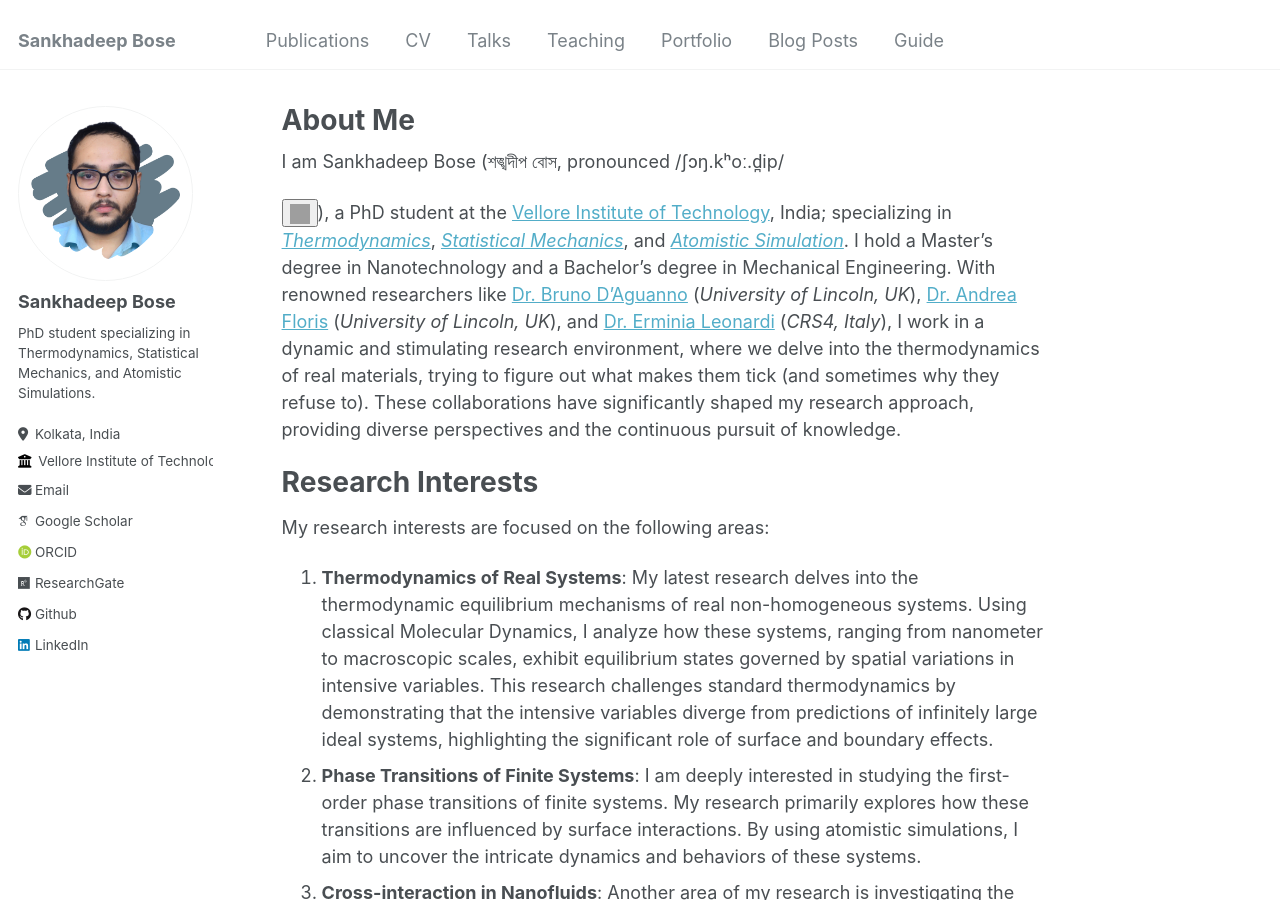
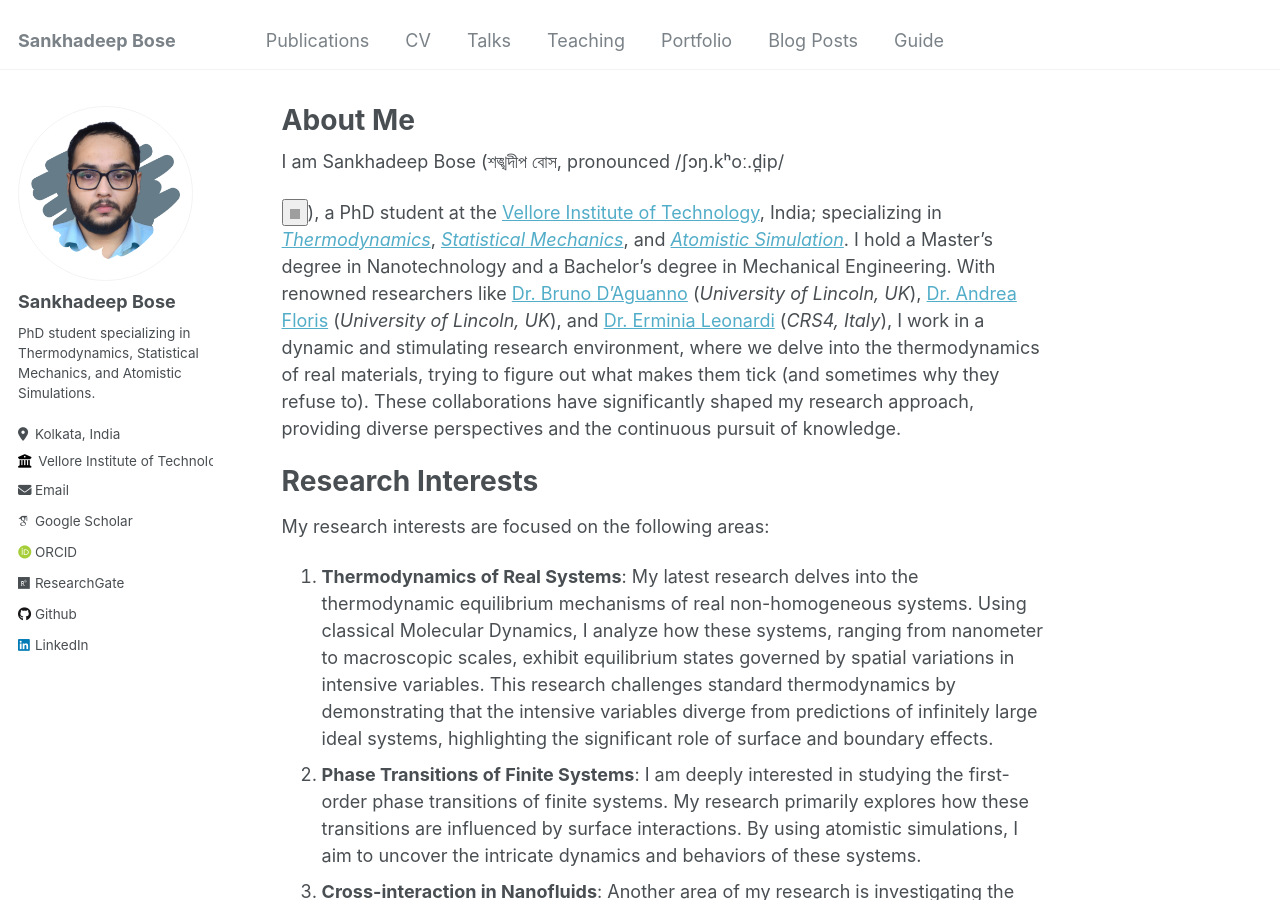
Before and after one commit to sankhadeepbose/sankhadeepbose.github.io, a Jekyll site: the page built from _pages/about.md, in a window 1280 px wide and 900 px high. Built offline with Jekyll 4.4.1, drawn with Linux system fonts in a browser that asks for light colours; some web fonts are replaced; grey boxes are pictures that could not be loaded.

Commit message:
Update about.md

```diff
--- a/_pages/about.md
+++ b/_pages/about.md
@@ -10,7 +10,7 @@
 I am Sankhadeep Bose (শঙ্খদীপ বোস, pronounced /ʃɔŋ.kʰoː.d̪ip/
 <audio id="pronunciation" src="{{ site.baseurl }}/assets/audio/pronunciation.mp3"></audio>
 <button onclick="document.getElementById('pronunciation').play()">
-    <img src="https://upload.wikimedia.org/wikipedia/commons/2/21/Speaker_Icon.svg" alt="Play Pronunciation" style="width:20px;height:20px;border:0;">
+    <img src="https://upload.wikimedia.org/wikipedia/commons/2/21/Speaker_Icon.svg" alt="Play Pronunciation" style="width:10px;height:10px;border:0;">
 </button>), a PhD student at the [Vellore Institute of Technology](https://vit.ac.in/), India; specializing in *[Thermodynamics](https://en.wikipedia.org/wiki/Thermodynamics)*, *[Statistical Mechanics](https://en.wikipedia.org/wiki/Statistical_mechanics)*, and *[Atomistic Simulation](http://www.sklogwiki.org/SklogWiki/index.php/Computer_simulation_techniques)*. I hold a Master's degree in Nanotechnology and a Bachelor's degree in Mechanical Engineering. With renowned researchers like [Dr. Bruno D'Aguanno](https://sites.google.com/view/brunodaguanno) (*University of Lincoln, UK*), [Dr. Andrea Floris](https://staff.lincoln.ac.uk/afloris) (*University of Lincoln, UK*), and [Dr. Erminia Leonardi](https://www.crs4.it/peopledetails/ermy/leonardi-erminia/) (*CRS4, Italy*), I work in a dynamic and stimulating research environment, where we delve into the thermodynamics of real materials, trying to figure out what makes them tick (and sometimes why they refuse to). These collaborations have significantly shaped my research approach, providing diverse perspectives and the continuous pursuit of knowledge.
 
 Research Interests
```
